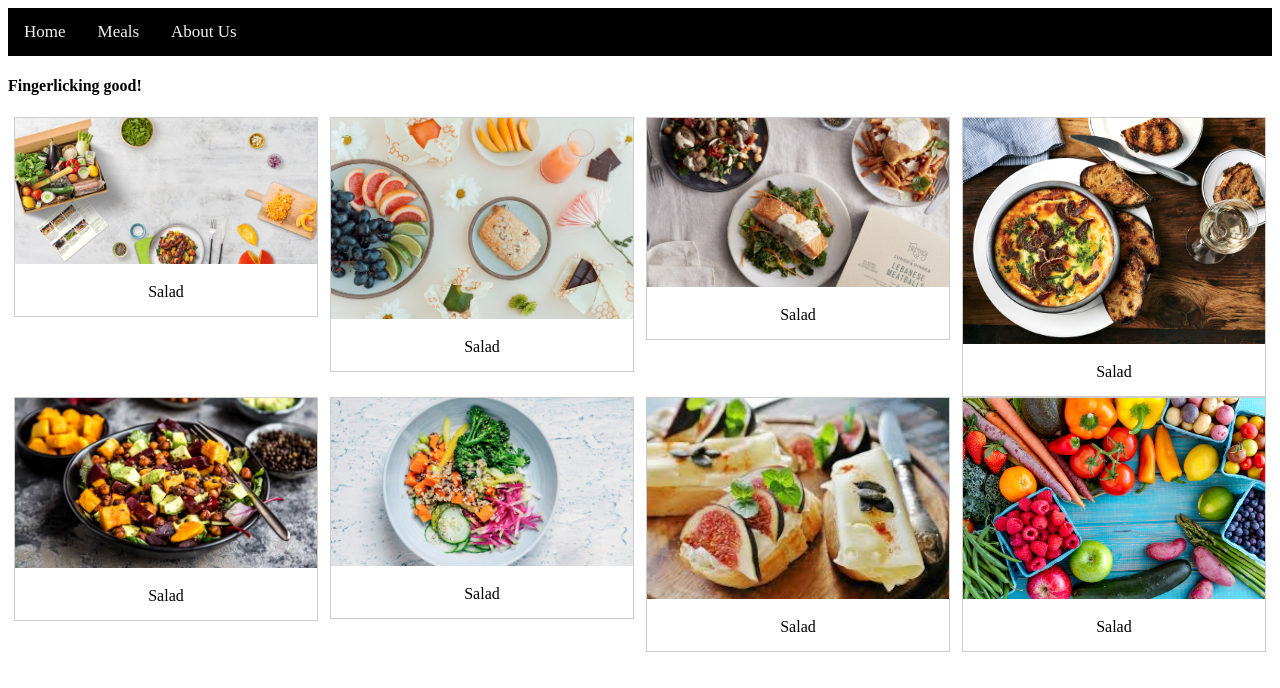
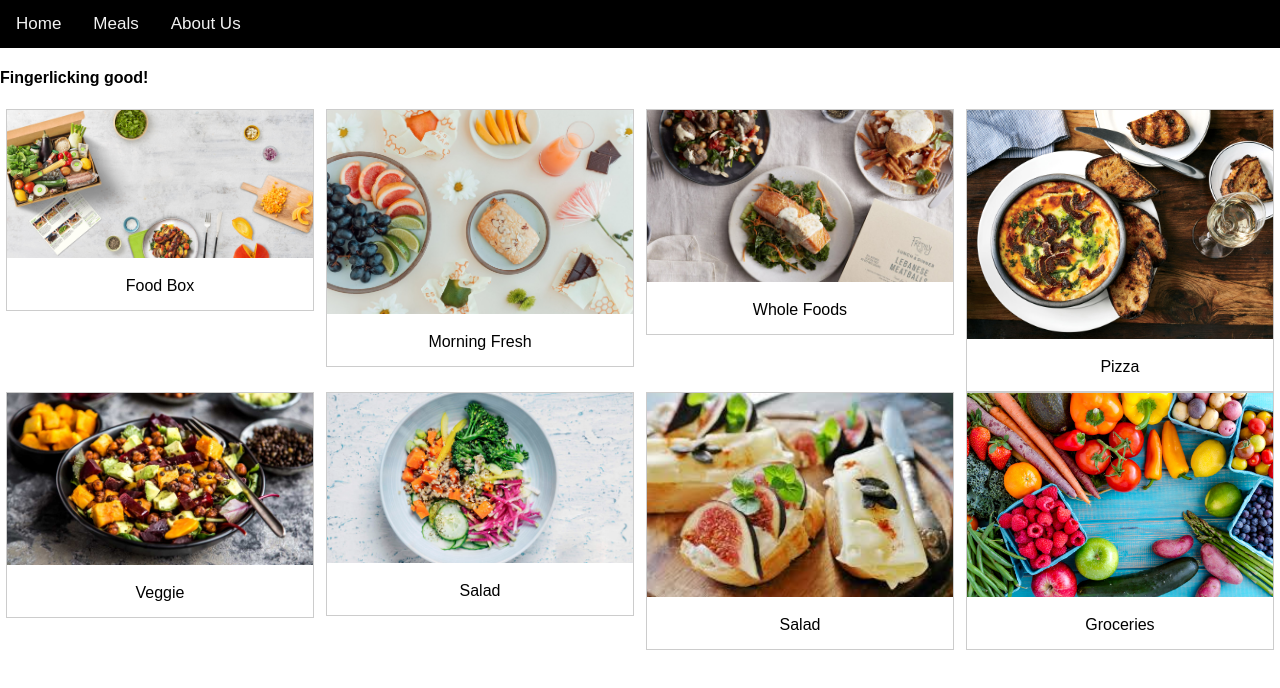
Before and after one commit to Kuttoh/sample_website, a plain HTML site: page meals.html in a window 1280 px wide. Drawn offline with Linux system fonts and the light colour scheme.

Commit message:
Remove text-decoration on centered button & modify meals page navigation bar

```diff
--- a/meals.html
+++ b/meals.html
@@ -23,7 +23,7 @@
               <a target="_blank" href="images/food/foodbox.jpg">
                 <img src="images/food/foodbox.jpg" alt="">
               </a>
-              <div class="desc">Salad</div>
+              <div class="desc">Food Box</div>
             </div>
     </div>
 
@@ -32,7 +32,7 @@
               <a target="_blank" href="images/food/soft.jpg">
                 <img src="images/food/soft.jpg" alt="">
               </a>
-              <div class="desc">Salad</div>
+              <div class="desc">Morning Fresh</div>
             </div>
     </div>
 
@@ -41,7 +41,7 @@
               <a target="_blank" href="images/food/Freshly.jpg">
                 <img src="images/food/Freshly.jpg" alt="">
               </a>
-              <div class="desc">Salad</div>
+              <div class="desc">Whole Foods</div>
             </div>
     </div>
 
@@ -50,7 +50,7 @@
               <a target="_blank" href="images/food/baked-sheeps-milk-ricotta-with-dried-persimmons-FT-RECIPE0319_0.jpg">
                 <img src="images/food/baked-sheeps-milk-ricotta-with-dried-persimmons-FT-RECIPE0319_0.jpg" alt="">
               </a>
-              <div class="desc">Salad</div>
+              <div class="desc">Pizza</div>
             </div>
     </div>
 
@@ -59,7 +59,7 @@
               <a target="_blank" href="images/food/foods-that-lower-cholesterol-1296x728-feature.jpg">
                 <img src="images/food/foods-that-lower-cholesterol-1296x728-feature.jpg" alt="">
               </a>
-              <div class="desc">Salad</div>
+              <div class="desc">Veggie</div>
             </div>
     </div>
 
@@ -86,7 +86,7 @@
               <a target="_blank" href="images/food/plantbased-diet.jpg">
                 <img src="images/food/plantbased-diet.jpg" alt="">
               </a>
-              <div class="desc">Salad</div>
+              <div class="desc">Groceries</div>
             </div>
     </div>
 
--- a/scss/meals.scss
+++ b/scss/meals.scss
@@ -1,3 +1,12 @@
+body {
+    margin: 0;
+    font-family: Arial, Helvetica, sans-serif;
+    background: none;
+    background-repeat: no-repeat;
+    background-size: cover;
+    font-size: 16px;
+}
+
 .topnav {
     overflow: hidden;
     background-color: black;
--- a/scss/test.scss
+++ b/scss/test.scss
@@ -2,7 +2,7 @@
 body {
   margin: 0;
   font-family: Arial, Helvetica, sans-serif;
-  background-image: url(images/soft.jpg);
+  background-image: url(images/food/soft.jpg);
   background-repeat: no-repeat;
   background-size: cover;
   text-align: center;
@@ -15,11 +15,13 @@ body {
     text-decoration: none;
   }
   }
+  /*
   button{
     background-color: black;
     color: #f2f2f2;
     border: none;
   }
+ */
 }
 
 .topnav {
@@ -57,6 +59,8 @@ body {
     transform:translate(-50%,-50%);
 }
 .centered-button{
+  background-color: black;
+  border: none;
   position: fixed;
   top: 63%;
   left: 50%;
@@ -66,6 +70,13 @@ body {
   -webkit-transition-duration: 0.4s;
   transition-duration: 0.4s;
   cursor: pointer;
+  a{
+    color: #f2f2f2;
+    text-decoration: none;
+  }
+  :hover{
+    color: black;
+  }
 }
 .centered-button:hover{
   background-color: #f2f2f2;
```
Also changed, not shown: meals.css, test.css, 2 other files.
